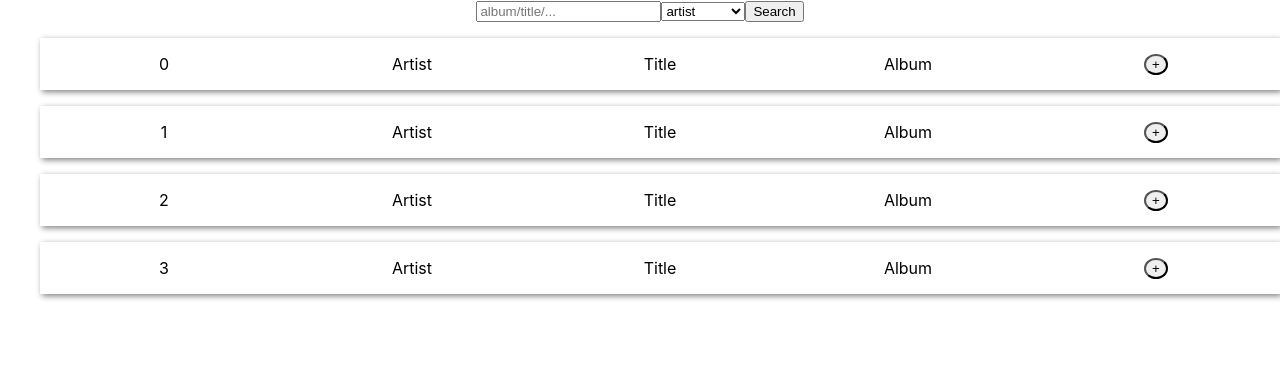
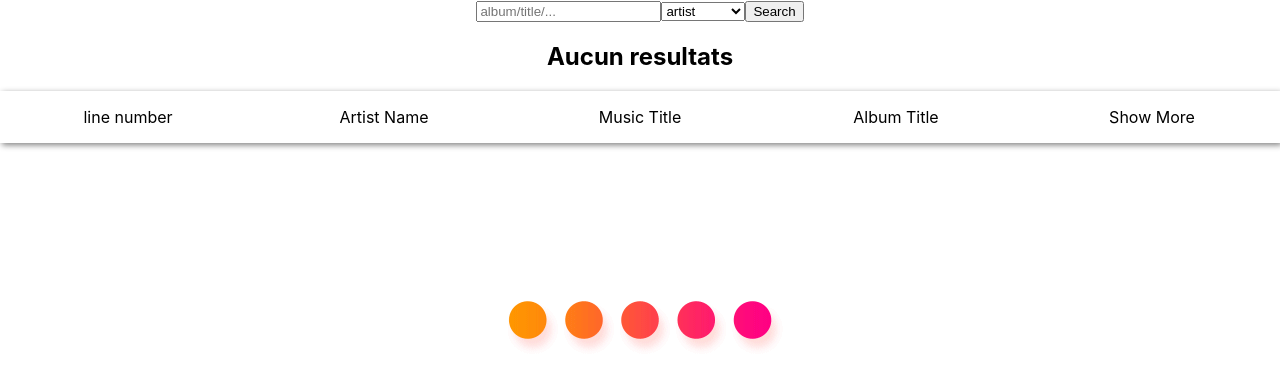
Before and after one commit to lhommenul/music_player, a React (Create React App) app: page / in a window 1280 px wide. Shown: the top 388 px of the page. Built offline with nearby package versions, Linux system fonts and the light colour scheme.

Commit message:
update emit event + request api

```diff
--- /dev/null
+++ b/src/modules/request/req.js
@@ -0,0 +1,18 @@
+import axios from "axios"
+
+let req = (type,query)=>{
+    try {
+        return axios({
+            url:`https://musicbrainz.org/ws/2/${type}?query=${encodeURI(query)}`,
+            method:"GET",
+            params:{
+                fmt:"json"
+            }
+        })
+    } catch (error) {
+        return error;
+    }
+}
+export {
+req
+}
--- a/src/modules/results/Results.jsx
+++ b/src/modules/results/Results.jsx
@@ -1,37 +1,34 @@
-import React from 'react'
+import {React,useState} from 'react'
 import Result from './result/Result'
-
-let list_res = [
-    {
-
-    },
-    {
-
-    },
-    {
-
-    },
-    {
-
-    },
-]
-
+import {EventEmitter} from "../event/index"
 const Results = (props) => {
+    const [list_res, setstate] = useState([]);
+    EventEmitter.subscribe("getResultsFromApi",data=>{
+        setstate(data.data["artists"]);
+    })
     return (
         <section>
             {/* MESSAGE */}
             <div>
-
+                <h1>Aucun resultats</h1>
+                {/* HEADER */}
+                <div className="result">
+                    <span>line number</span>
+                    <p>Artist Name</p>
+                    <p>Music Title</p>
+                    <p>Album Title</p>
+                    <p>Show More</p>
+                </div>
             </div>
             {/* LIST ALL RESULTS */}
             <ul className="list_res">
                 {list_res.map((e,i)=>{
-                    return <Result store={props.store} key={i} index={i}></Result>
+                    return <Result key={i} data={e} index={i}></Result>
                 })}
             </ul>
             {/* SPINNER LOADER */}
             <div>
-
+                <img src="../../../téléchargement.gif" alt="spinner" />
             </div>
         </section>
     )
--- a/src/modules/results/modal/Modal.jsx
+++ b/src/modules/results/modal/Modal.jsx
@@ -12,6 +12,11 @@ const Modal = (props) => {
     });
     useEffect(() => {
         setModalState()
+        // Close Modal on button click
+        document.querySelector(".modal_btn").addEventListener('click',e=>{
+            state = !state;
+            setModalState()
+        })
     }, []);
     function setModalState() {
         let i = document.querySelector("#modal_window");
--- a/src/modules/results/result/Result.jsx
+++ b/src/modules/results/result/Result.jsx
@@ -4,6 +4,7 @@ import { useEffect } from 'react';
 import "./css/style.css"
 const Result = (props) => {
     let nb = props.index;
+    let data = props.data;
     let _id = 89654;
     useEffect(() => {
         document.getElementsByClassName('btn_res')[props.index].addEventListener('click',e=>{
@@ -13,7 +14,7 @@ const Result = (props) => {
     return (
         <li className="result">
             <span>{nb}</span>
-            <p>Artist</p>
+            <p>{data.name}</p>
             <p>Title</p>
             <p>Album</p>
             <button className="btn_res" data-id={_id} >+</button>
--- a/src/modules/search/SearchBar.jsx
+++ b/src/modules/search/SearchBar.jsx
@@ -1,18 +1,41 @@
 import React from 'react'
+import {req}from "../request/req"
+import "./css/style.css"
+import {useEffect} from "react"
+import {EventEmitter} from "../event/index"
 
 const SearchBar = () => {
+    useEffect(() => {
+        document.querySelector("#form_search").addEventListener("submit",e=>{
+            let search_inp = e.target["search_inp"].value;
+            let select_opt = e.target["select_opt"].value;
+            e.preventDefault()
+            req(select_opt,search_inp)
+            .then(data=>{
+                EventEmitter.dispatch('getResultsFromApi',data)
+                console.log(data);
+            })
+            .catch(err=>{
+                console.error(err);
+            })
+        })
+        return () => {
+
+        };
+    }, []);
     return (
         <header>
-            <form action="">
+            <form action="" id="form_search">
                 {/* INPUT SEARCH BAR */}
                 <label htmlFor="">
-                    <input type="text" placeholder="album/title/..." />
+                    <input required type="text" name="search_inp" placeholder="album/title/..." />
                 </label>
                 {/* SELECT */}
-                <select name="" id="">
-                    <option value="">artist</option>
-                    <option value="">album</option>
-                    <option value="">everything</option>
+                <select name="select_opt" id="">
+                    <option value="artist">artist</option>
+                    <option value="album">album</option>
+                    <option value="everything">everything</option>
+                    <option value="title">title</option>
                 </select>
                 <button type="submit">Search</button>
             </form>
--- /dev/null
+++ b/src/modules/search/css/style.css
@@ -0,0 +1,8 @@
+.result{
+    min-width: 100%;
+    display: grid;
+    grid-template-columns: repeat(5,1fr);
+    justify-content: center;
+    align-items: center;
+    box-shadow: 2px 2px 6px grey;
+}
```
Also changed, not shown: public/téléchargement.gif (added).
